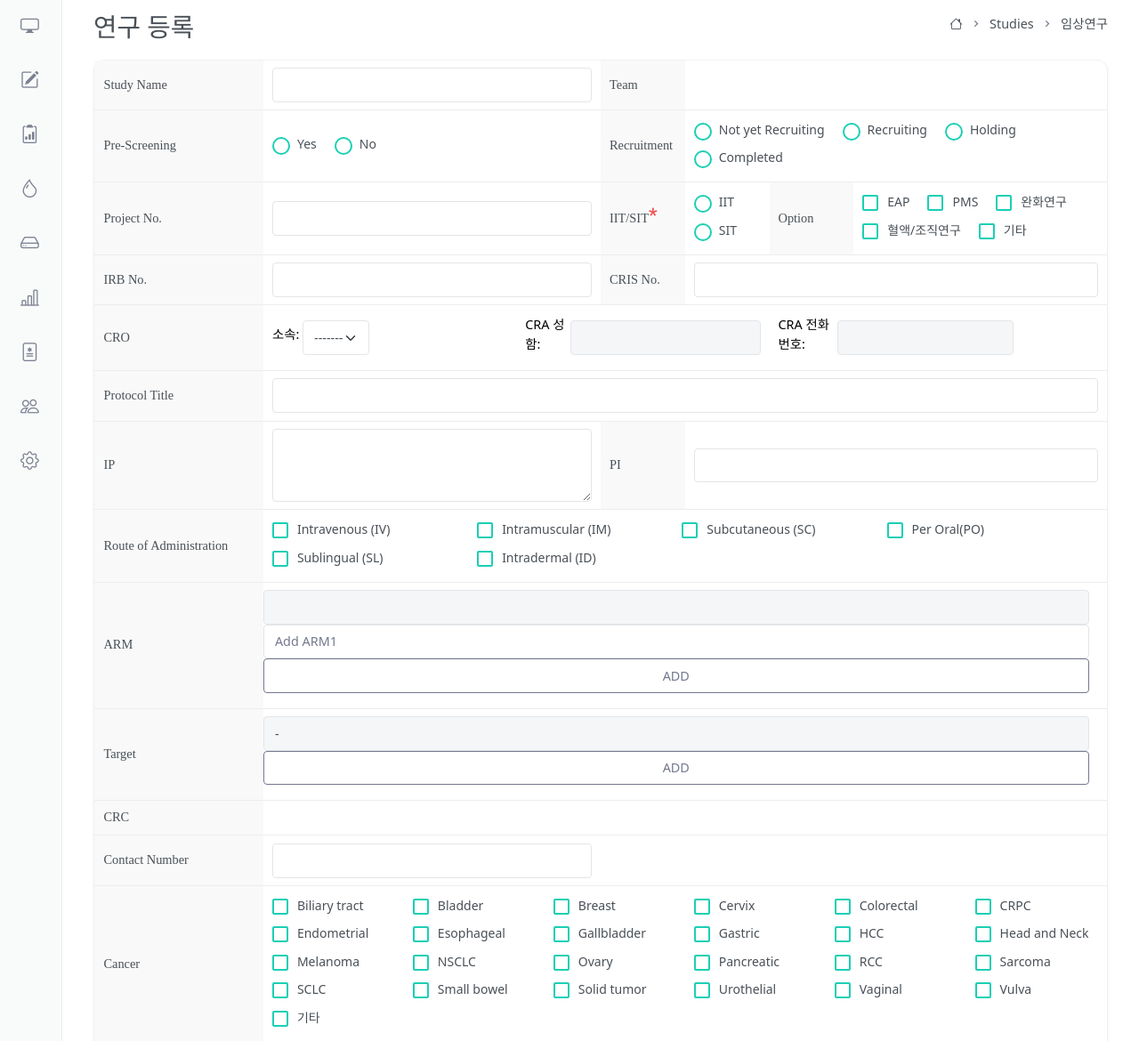
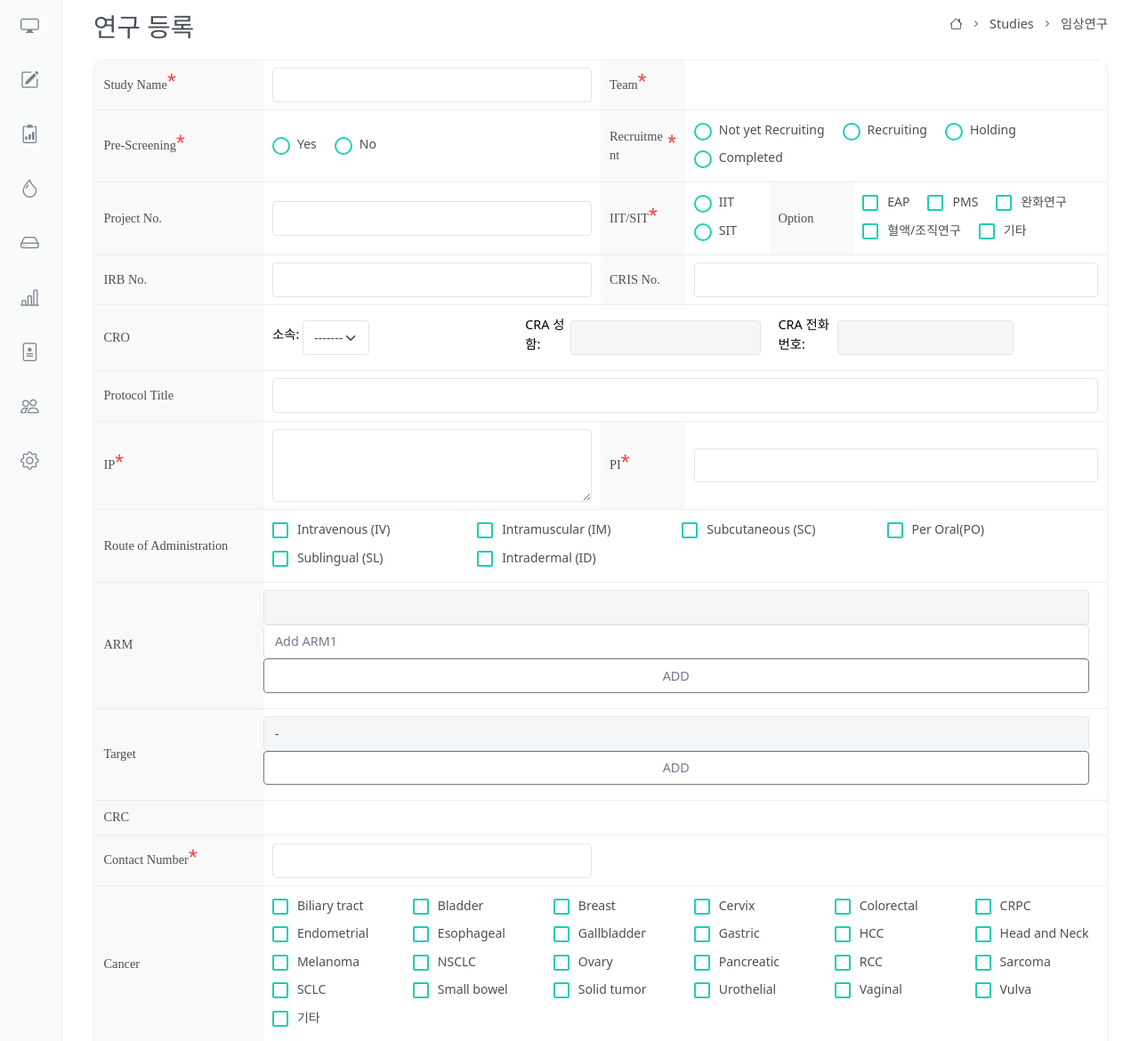
Before and after one commit to XACTUSONCO/OncologyCR, a Django app: page /research/add/ in a window 1280 px wide. Shown: the part 86-1256 px from the top of the page at 89% size. Run offline with Django 3.2, Linux system fonts and the light colour scheme; the visitor is signed in with stand-in values (Sample User, id 1); data comes from the database, SQL or seed files in the repository; data that the repository does not hold is empty; parts of the project's set-up code (start-up, migrations or seed data) failed here and were passed over; some libraries are stand-ins or nearby versions; some web fonts are replaced.

Commit message:
연구 등록/수정 페이지 > 필수 항목 표시

```diff
--- a/templates/pages/research/reserch_add_edit_form.html
+++ b/templates/pages/research/reserch_add_edit_form.html
@@ -3,7 +3,7 @@
 {% load chunks from research_tag %}
 <!-- Study Name -->
 <div class="form-group row {% if 'is_recruiting' in errors %} card-inverse-danger {% endif %}">
-  <label for="research_name" class="col-lg-2 col-form-label">Study Name
+  <label for="research_name" class="col-lg-2 col-form-label">Study Name<span class="text-danger h4">*</span>
     {% autoescape off %}
       {% if 'research_name' in errors %}
         <div class="text-danger small" style="line-height: 1rem;">{{ errors.research_name }}</div>
@@ -16,7 +16,7 @@
              {% if not editable %} disabled {% endif %}>
   </div>
 
-  <label for="team" class="col-lg-1 col-form-label">Team
+  <label for="team" class="col-lg-1 col-form-label">Team<span class="text-danger h4">*</span>
     {% autoescape off %}
       {% if 'team' in errors %}
         <div class="text-danger small" style="line-height: 1rem;">{{ errors.team }}</div>
@@ -41,7 +41,7 @@
 </div>
 
 <div class="form-group row {% if 'is_pre_screening' in errors %} card-inverse-danger {% endif %}">
-  <label for="is_pre_screening" class="col-lg-2 col-form-label">Pre-Screening
+  <label for="is_pre_screening" class="col-lg-2 col-form-label">Pre-Screening<span class="text-danger h4">*</span>
     {% autoescape off %}
       {% if 'is_pre_screening' in errors %}
         <div class="text-danger small" style="line-height: 1rem;">{{ errors.is_pre_screening }}</div>
@@ -69,7 +69,7 @@
     </div>
   </div>
 
-  <label for="is_recruiting" class="col-lg-1 col-form-label">Recruitment
+  <label for="is_recruiting" class="col-lg-1 col-form-label">Recruitment<span class="text-danger h4">*</span>
     {% autoescape off %}
       {% if 'is_recruiting' in errors %}
         <div class="text-danger small" style="line-height: 1rem;">{{ errors.is_recruiting }}</div>
@@ -216,7 +216,7 @@
 
 <!-- IP -->
 <div class="form-group row {% if 'medicine_name' in errors or 'PI' in errors %} card-inverse-danger {% endif %}">
-  <label for="medicine_name" class="col-lg-2 col-form-label">IP
+  <label for="medicine_name" class="col-lg-2 col-form-label">IP<span class="text-danger h4">*</span>
     {% autoescape off %}
       {% if 'medicine_name' in errors %}
         <div class="text-danger small" style="line-height: 1rem;">{{ errors.medicine_name }}</div>
@@ -227,7 +227,7 @@
       <textarea class="form-control" name="medicine_name" rows="3"
              {% if not editable %} disabled {% endif %}>{% if research.medicine_name %}{{ research.medicine_name }}{% elif pre_initiation.tx %}{{ pre_initiation.tx }}{% endif %}</textarea>
   </div>
-  <label for="PI" class="col-lg-1 col-form-label">PI
+  <label for="PI" class="col-lg-1 col-form-label">PI<span class="text-danger h4">*</span>
     {% autoescape off %}
       {% if 'PI' in errors %}
         <div class="text-danger small" style="line-height: 1rem;">{{ errors.PI }}</div>
@@ -301,7 +301,7 @@
 </div>
 
 <div class="form-group row {% if 'contact' in errors %} card-inverse-danger {% endif %}">
-  <label for="contact" class="col-lg-2 col-form-label">Contact Number
+  <label for="contact" class="col-lg-2 col-form-label">Contact Number<span class="text-danger h4">*</span>
     {% autoescape off %}
       {% if 'contact' in errors %}
         <div class="text-danger small" style="line-height: 1rem;">{{ errors.contact }}</div>
```
